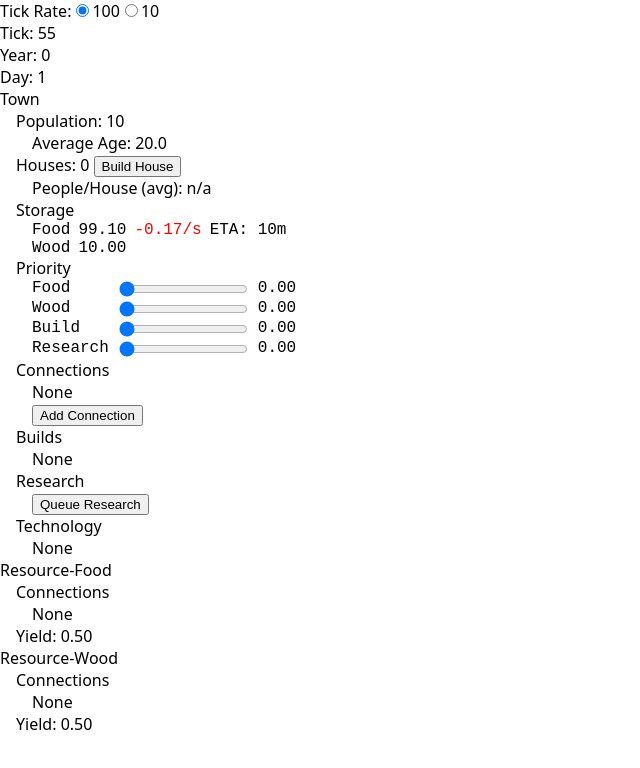
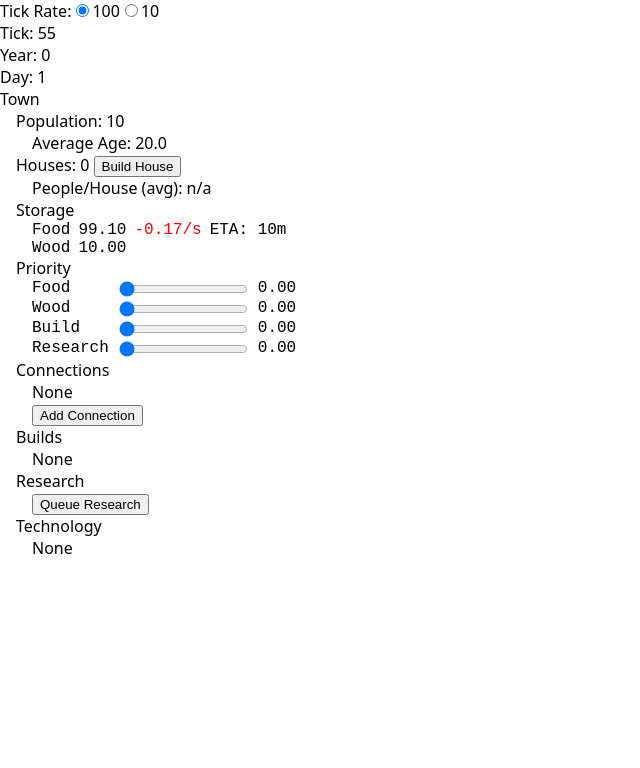
Before and after one commit to tylerschloesser/sim-v6, a React app in the folder packages/app/: page / in a window 1280 px wide. Shown: the top 768 px of the page, without its empty margins (0-640 px from the left). Built offline with nearby package versions, Linux system fonts and the light colour scheme; the HTML template or start-up script is replaced by a standard one.

Commit message:
refactor show entity

```diff
--- a/packages/app/src/home.tsx
+++ b/packages/app/src/home.tsx
@@ -430,33 +430,8 @@ function ShowEntity({ entity }: ShowEntityProps) {
     case EntityType.enum.Town: {
       return <ShowTownEntity entity={entity} />
     }
-    case EntityType.enum.Resource: {
-      return (
-        <>
-          <div>
-            {entity.type}-{entity.resourceType}
-          </div>
-          <div className={styles.indent}>
-            <div>Connections</div>
-            <div className={styles.indent}>
-              {Object.keys(entity.connections).length ===
-                0 && <>None</>}
-              {Object.keys(entity.connections).map(
-                (targetId) => (
-                  <ShowConnection
-                    key={targetId}
-                    sourceId={entity.id}
-                    targetId={targetId}
-                  />
-                ),
-              )}
-            </div>
-            Yield: {getCurrentYield(entity).toFixed(2)}
-          </div>
-        </>
-      )
-    }
   }
+  return null
 }
 
 function EditTickRate() {
@@ -652,10 +627,10 @@ function ShowConnection({
   const { world, setWorld } = useContext(AppContext)
 
   const source = world.entities[sourceId]
-  invariant(source)
+  invariant(source?.type === EntityType.enum.Town)
 
   const target = world.entities[targetId]
-  invariant(target)
+  invariant(target?.type === EntityType.enum.Resource)
 
   invariant(source.connections[targetId])
   invariant(target.connections[sourceId])
```
